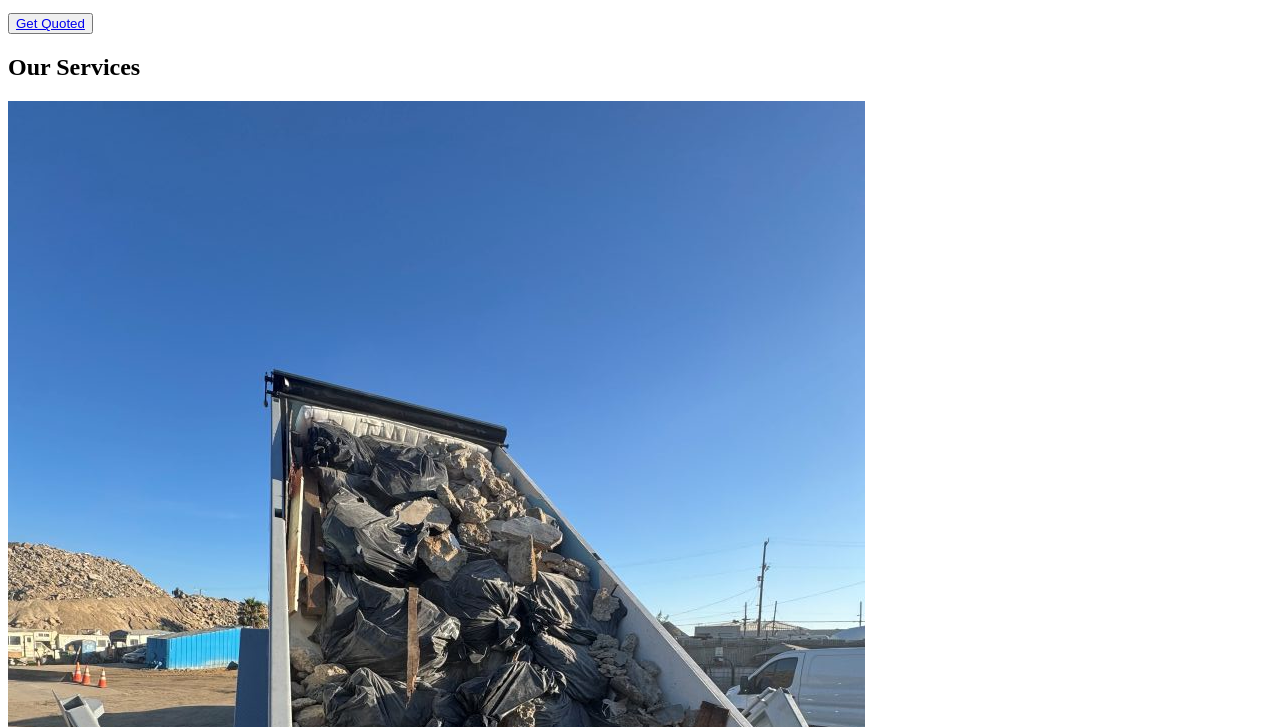
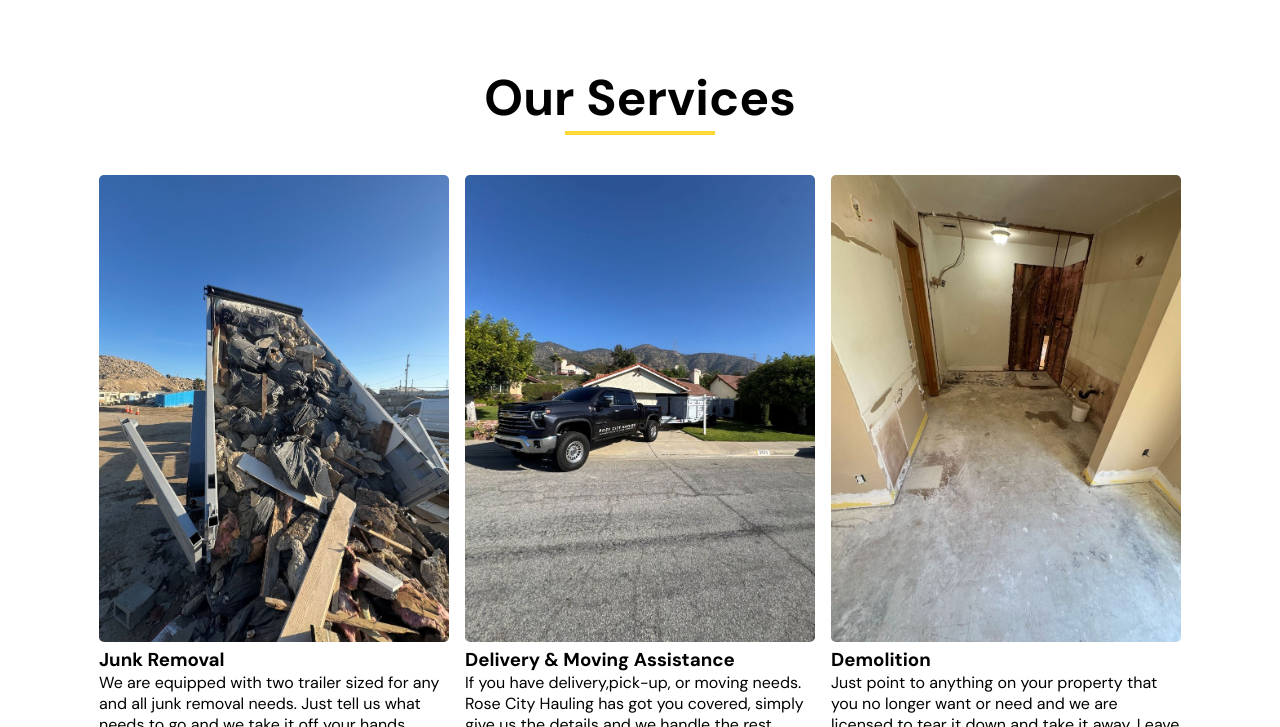
Before and after one commit to Danno26/Rose-City-Hauling, a plain HTML site: page index.html in a window 1280 px wide. Shown: the part 706-1433 px from the top of the page. Drawn offline with Linux system fonts and the light colour scheme; a web font is replaced by a local one.

Commit message:
needed to update header to connect to css and js pages

```diff
--- a/index.html
+++ b/index.html
@@ -4,8 +4,8 @@
         <meta charset="UTF-8">
         <meta name="viewport" content="width=device-width, initial-scale=1.0">
         <title>Rose City Hauling</title>
-        <link rel="stylesheet" href="./RCHstyle.css">
-        <script src="RCHJavascript.js"></script>
+        <link rel="stylesheet" href="./style.css">
+        <script src="javascript.js"></script>
         </head>
         <body>
  <header>
```
